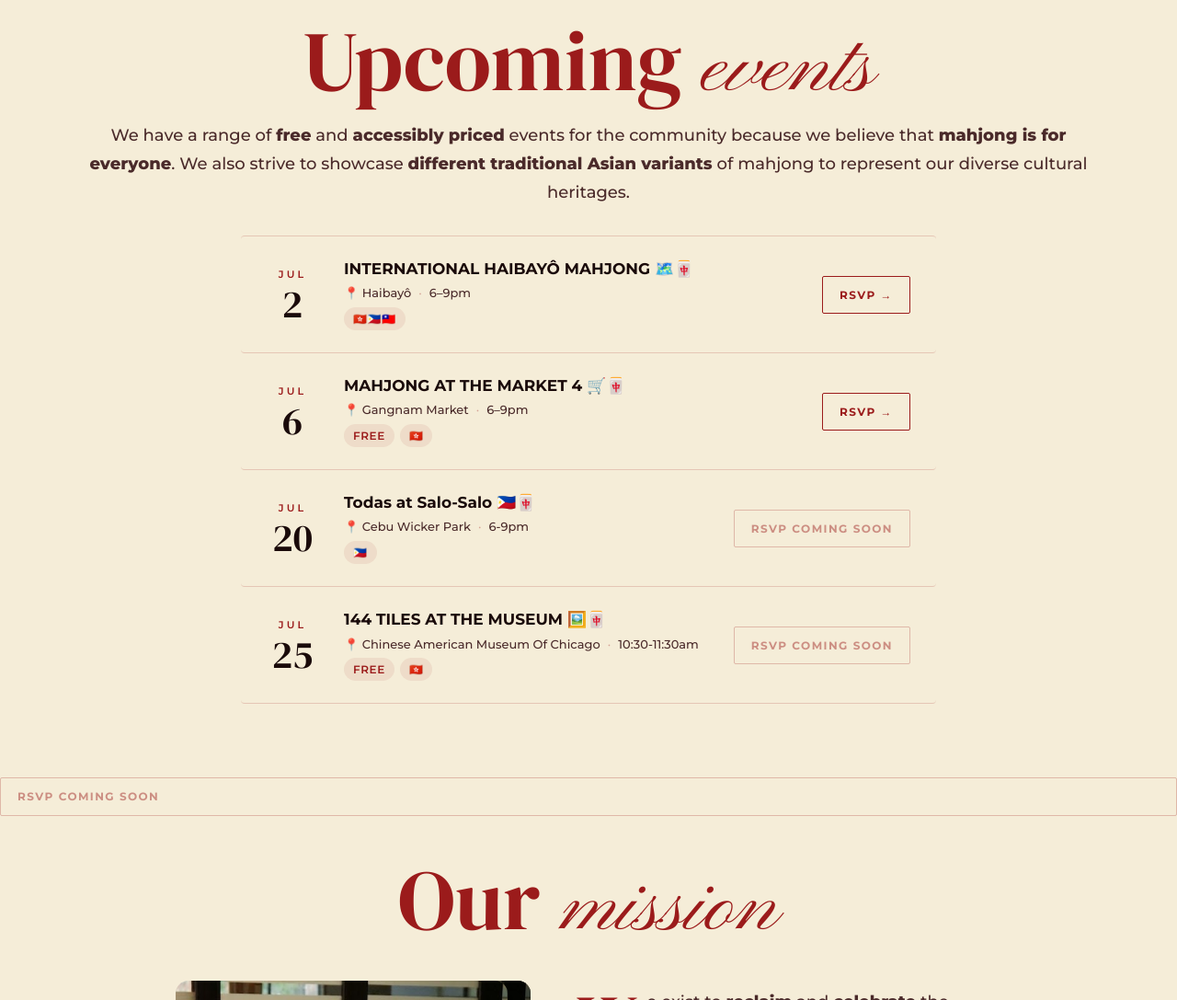
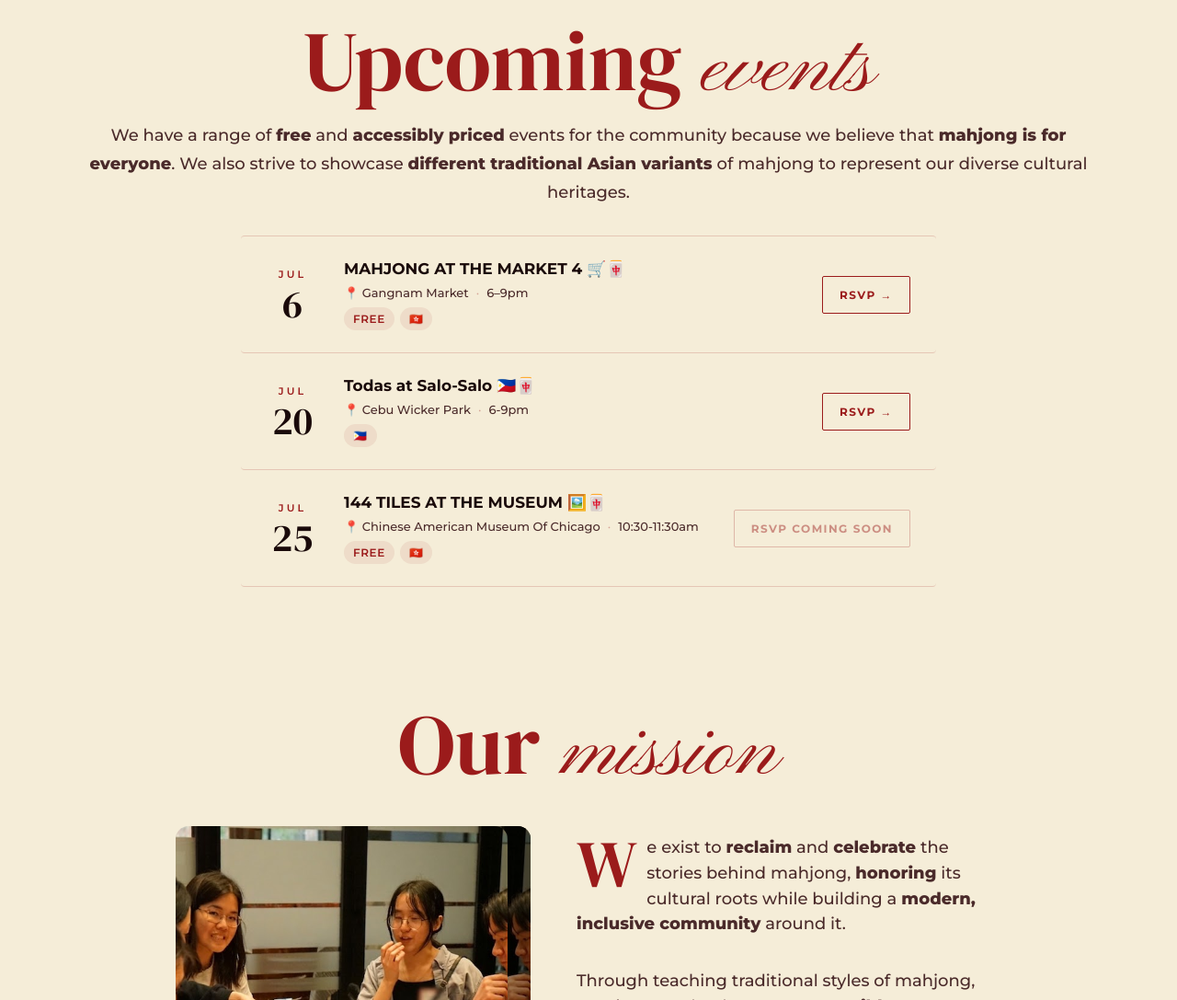
Before and after one commit to michaelwang1994/144-tiles-website, a website built with Vite: page 144-tiles-website/index.html in a window 1280 px wide. Shown: the part 855-1942 px from the top of the page at 92% size. Built offline with nearby package versions, Linux system fonts and the light colour scheme.

Commit message:
add event

```diff
--- a/144-tiles-website/index.html
+++ b/144-tiles-website/index.html
@@ -68,22 +68,6 @@
     <p style="margin-top: 12px; font-family: Montserrat; font-size: 18px; font-weight: 500; color: rgb(74, 42, 42); line-height: 1.7; text-align: center;">We have a range of <strong style="font-weight: 800;">free</strong> and <strong style="font-weight: 800;">accessibly priced</strong> events for the community because we believe that <strong style="font-weight: 800;">mahjong is for everyone</strong>. We also strive to showcase <strong style="font-weight: 800;">different traditional Asian variants</strong> of mahjong to represent our diverse cultural heritages.</p>
   </div>
   <div class="event-list">
-    <a class="event-card event-linkable" href="https://getpie.at/cBL3cqem" target="_blank" rel="noopener">
-      <div class="event-date-block">
-        <span class="event-month">JUL</span>
-        <span class="event-day">2</span>
-      </div>
-      <div class="event-body">
-        <div class="event-name">INTERNATIONAL HAIBAYÔ MAHJONG 🗺️🀄️</div>
-        <div class="event-meta">
-          <span>📍 Haibayô</span>
-          <span class="dot">·</span>
-          <span>6–9pm</span>
-        </div>
-        <div style="display:flex;gap:6px;"><span class="event-badge">🇭🇰🇵🇭🇹🇼</span></div>
-      </div>
-      <div class="event-action">RSVP →</div>
-      </a>
       <a class="event-card event-linkable" href="https://getpie.at/SVYdDCPu" target="_blank" rel="noopener">
         <div class="event-date-block">
           <span class="event-month">JUL</span>
@@ -100,7 +84,7 @@
         </div>
         <div class="event-action">RSVP →</div>
       </a>
-      <a class="event-card">
+      <a class="event-card event-linkable" href="https://posh.vip/e/todas-at-salosalo" target="_blank" rel="noopener">
         <div class="event-date-block">
           <span class="event-month">JUL</span>
           <span class="event-day">20</span>
@@ -114,7 +98,7 @@
           </div>
           <div style="display:flex;gap:6px;"><span class="event-badge">🇵🇭</span></div>
         </div>
-        <div class="event-action event-action-muted">RSVP coming soon</div>
+        <div class="event-action">RSVP →</div>
       </a>
       <a class="event-card">
         <div class="event-date-block">
@@ -135,9 +119,6 @@
     </div>
   </div>
 </section>
-
-<div class="event-action event-action-muted">RSVP coming soon</div>
-
 
 <section class="about-hero" id="mission" data-screen-label="About" style="padding: 48px 32px 0px;">
   <h1 class="title"><span style="color: rgb(155, 27, 27); font-size: 92px; font-weight: 500;">Our</span> <span class="script" style="color: rgb(155, 27, 27); font-size: 92px">mission</span></h1>
```
